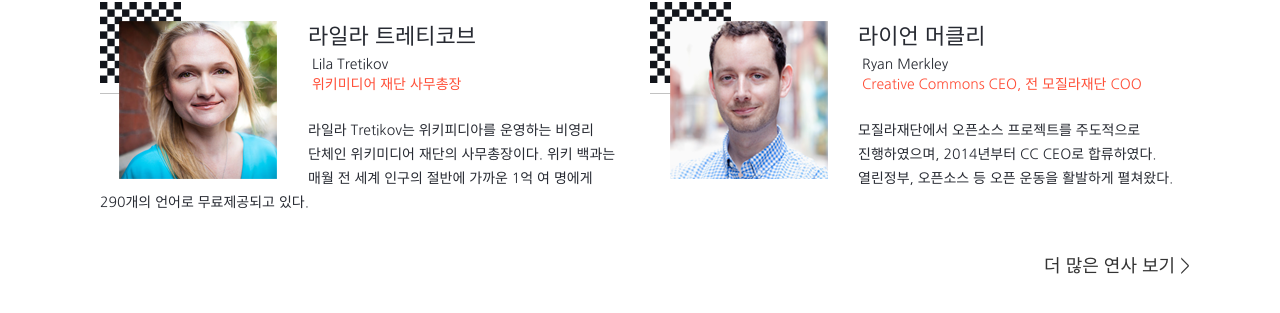
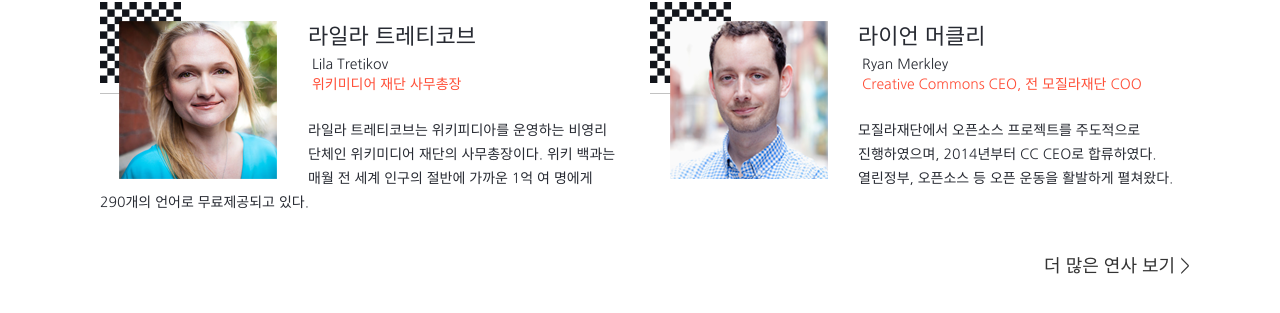
Before and after one commit to creativecommonskorea/2015-global-summit, a Jekyll site: the page built from index.html, in a window 1280 px wide and 900 px high, scrolled down 2161 px. Shown: the part 137-450 px from the top of the window. Built offline with Jekyll 4.4.1, drawn with Linux system fonts in a browser that asks for light colours; nearby versions of some CDN libraries.

Commit message:
라일라 연사 원고 수정

```diff
--- a/_data/mainspeakers.yml
+++ b/_data/mainspeakers.yml
@@ -84,7 +84,7 @@
   tw: "https://twitter.com/lilatretikov"
   organize: "위키미디어 재단 사무총장"
   main_org: "&nbsp;위키미디어 재단 사무총장"
-  main_abs: "라일라 Tretikov는 위키피디아를 운영하는 비영리 단체인 위키미디어 재단의 사무총장이다. 위키 백과는 매월 전 세계 인구의 절반에 가까운 1억 여 명에게 290개의 언어로 무료제공되고 있다."
+  main_abs: "라일라 트레티코브는 위키피디아를 운영하는 비영리 단체인 위키미디어 재단의 사무총장이다. 위키 백과는 매월 전 세계 인구의 절반에 가까운 1억 여 명에게 290개의 언어로 무료제공되고 있다."
   describe: >
     오픈소스, 클라우드 기반의 소프트웨어 공급업체 SugarCRM의 책임자를 역임하며 제품전략, 엔지니어링, IT 등의 분야에서 활동해왔으며 특허된 지능형 데이터 매핑 및 다이나믹
     언어 응용 프로그램 (dynamic language applications)들을 공동 저술하였다. 매달 전세계 50만명 이상의 사용자들에 의해
```
